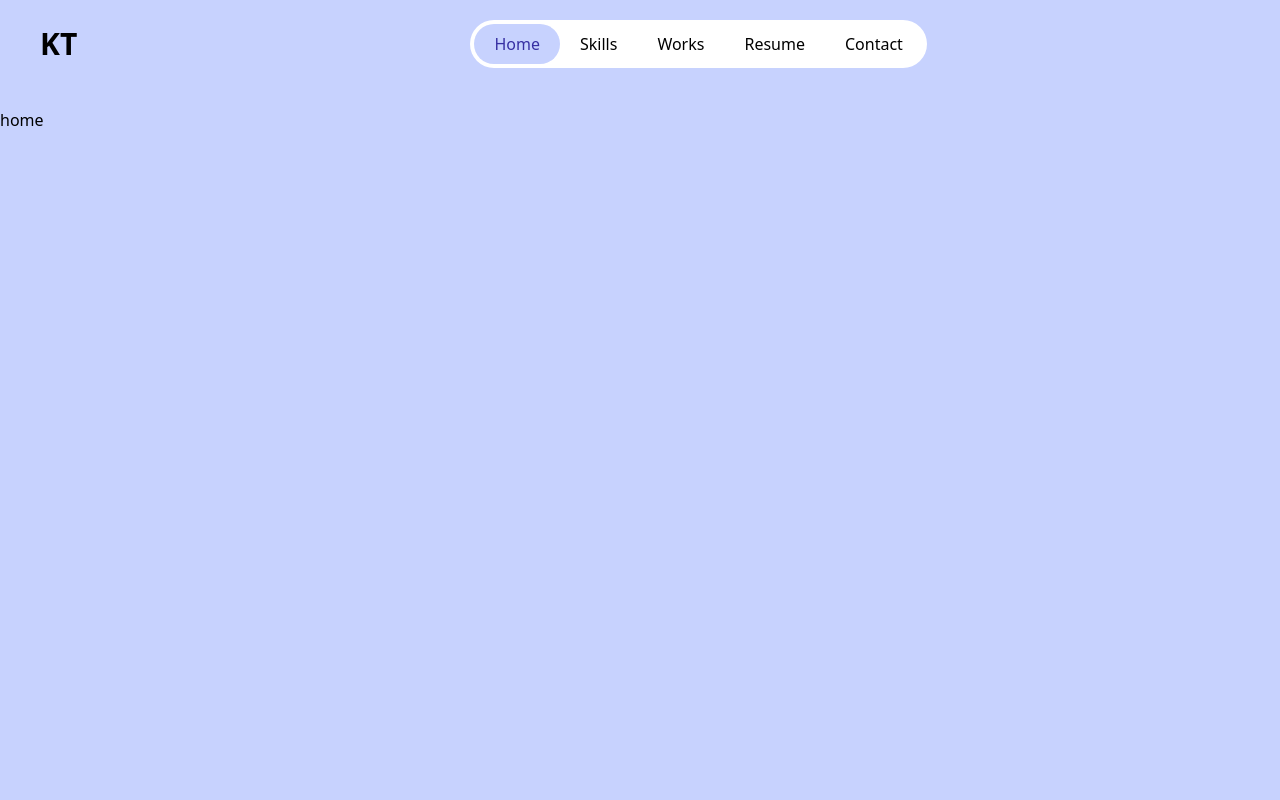
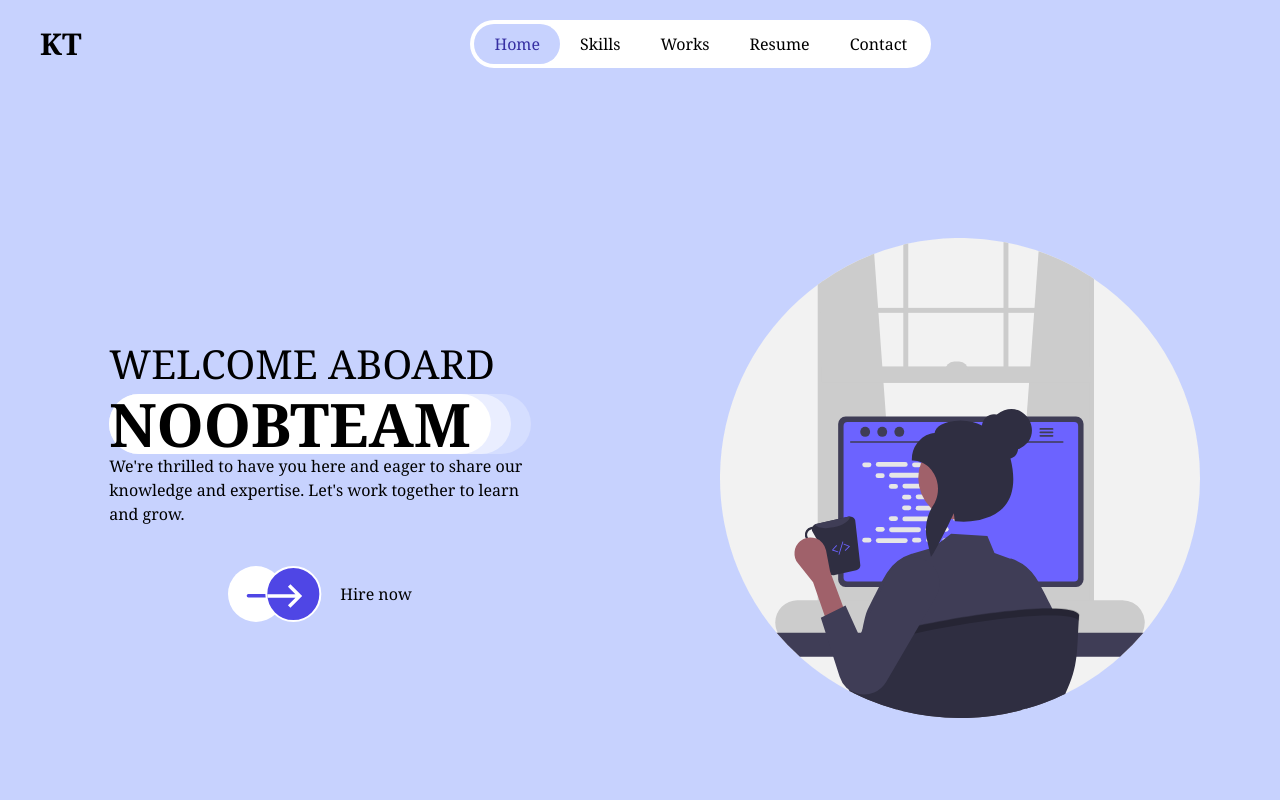
Before and after one commit to KienTruong123/team-portfolio, a Next.js app: page / in a window 1280 px wide. Shown: the top 800 px of the page. Built offline with nearby package versions, Linux system fonts and the light colour scheme.

Commit message:
feat: add Homepage

```diff
--- a/src/app/layout.tsx
+++ b/src/app/layout.tsx
@@ -10,7 +10,7 @@ export const metadata: Metadata = {
 export default function RootLayout({ children }: { children: React.ReactNode }) {
   return (
     <html lang="en">
-      <body className="bg-primary-200">{children}</body>
+      <body className="bg-primary-200 font-serif">{children}</body>
     </html>
   );
 }
--- a/src/app/page.tsx
+++ b/src/app/page.tsx
@@ -4,12 +4,14 @@ import Footer from "../components/footer";
 import NavBar from "../components/navbar";
 import { LiaLinkedin } from "react-icons/lia";
 import { BsGithub } from "react-icons/bs";
+import Home from "@/components/sections/Home";
 
 const items = [
   {
     id: 0,
     name: "home",
     bgColor: "lightpurple",
+    render: Home,
   },
   {
     id: 1,
@@ -38,13 +40,13 @@ const footerItems = [
   { href: "", icon: BsGithub, name: "Github" },
 ];
 
-const Home = () => {
+const Page = () => {
   const observerRefs = useRef<(HTMLDivElement | null)[]>([]);
-  console.log(observerRefs);
   return (
     <>
       <NavBar observerRefs={observerRefs} items={items} />
       {items.map((div, key) => {
+        const Slot = div.render ?? "div";
         return (
           <section key={key} id={String(key)} style={{ backgroundColor: div.bgColor }} className="min-h-screen">
             <div
@@ -52,7 +54,7 @@ const Home = () => {
                 observerRefs.current[key] = el;
               }}
             >
-              {div.name}
+              <Slot />
             </div>
           </section>
         );
@@ -62,4 +64,4 @@ const Home = () => {
   );
 };
 
-export default Home;
+export default Page;
--- /dev/null
+++ b/src/components/icon/DoubleCircleArrowRight.tsx
@@ -0,0 +1,20 @@
+import React, { FC } from "react";
+import { cn } from "@/libs";
+import {  GoHorizontalRule } from "react-icons/go";
+import { LiaLongArrowAltRightSolid } from "react-icons/lia";
+import { IconBaseProps } from "react-icons";
+
+const DoubleCircleArrowRight: FC<IconBaseProps> = ({ className, size=56 }) => {
+  return (
+    <div className={cn("relative flex h-14", className)}>
+      <div className="h-full aspect-square bg-white rounded-full">
+        <GoHorizontalRule className="fill-primary-600 translate-x-1/4" size={size}/>
+      </div>
+      <div className="h-full aspect-square bg-primary-600 rounded-full overflow-hidden border-2 border-white -translate-x-1/3">
+        <LiaLongArrowAltRightSolid color="primary" className="fill-white -translate-x-1/4" size={size} />
+      </div>
+    </div>
+  );
+};
+
+export default DoubleCircleArrowRight;
--- /dev/null
+++ b/src/components/icon/index.ts
@@ -0,0 +1 @@
+export * from './DoubleCircleArrowRight'
--- /dev/null
+++ b/src/components/sections/Home.tsx
@@ -0,0 +1,40 @@
+import { FC } from "react";
+import Image from "next/image";
+import DoubleCircleArrowRight from "../icon/DoubleCircleArrowRight";
+
+const Home: FC = () => {
+  return (
+    <div className=" h-[calc(100vh-60px)]">
+      <div className="flex flex-col-reverse md:grid md:grid-cols-2 justify-around h-full align-middle items-center">
+        <div className="md:flex md:flex-col md:gap-10 md:justify-center md:items-center ">
+          <div className="md:px-40">
+            <h3 className="uppercase md:text-[40px]">Welcome aboard</h3>
+            <div className="flex">
+              <div className="bg-white pe-5 bg-opacity-25 rounded-full">
+                <div className="bg-white pe-5 bg-opacity-50 rounded-full">
+                  <h3 className="bg-white pe-5 rounded-full uppercase md:text-6xl md:font-semibold">NoobTeam</h3>
+                </div>
+              </div>
+            </div>
+            We&apos;re thrilled to have you here and eager to share our knowledge and expertise. Let&apos;s work
+            together to learn and grow.
+          </div>
+          <div className="flex items-center">
+            <DoubleCircleArrowRight />
+            Hire now
+          </div>
+        </div>
+
+        <Image
+          src="/svg/undraw_programmer_re_owql.svg"
+          width={500}
+          height={350}
+          alt="avatar"
+          className="w-11/12 md:w-3/4 mx-auto rounded-3xl"
+        />
+      </div>
+    </div>
+  );
+};
+
+export default Home;
--- /dev/null
+++ b/src/components/sections/index.ts
@@ -0,0 +1 @@
+export * from './Home'
```
Also changed, not shown: public/svg/undraw_programmer_re_owql.svg (added).
